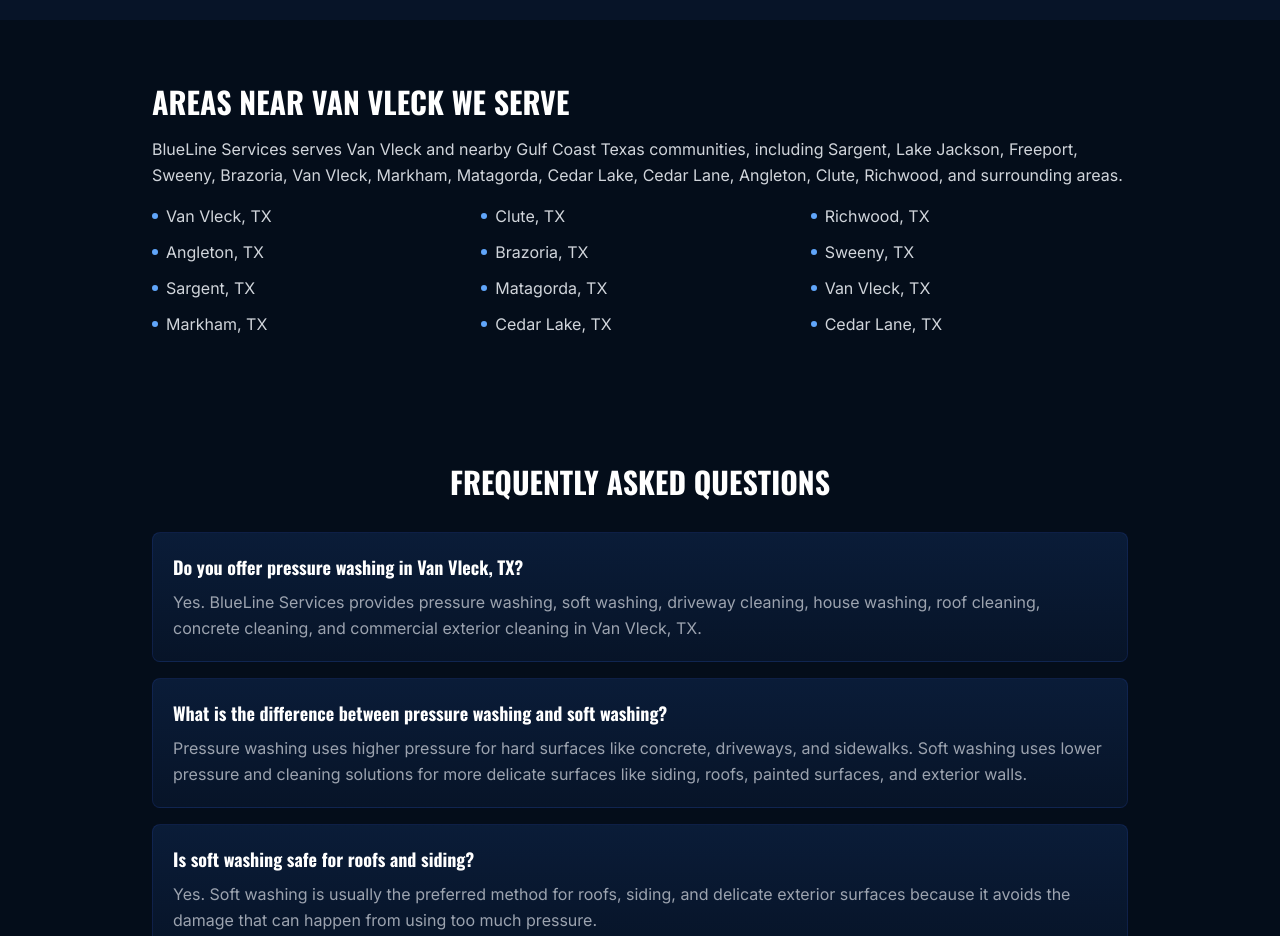
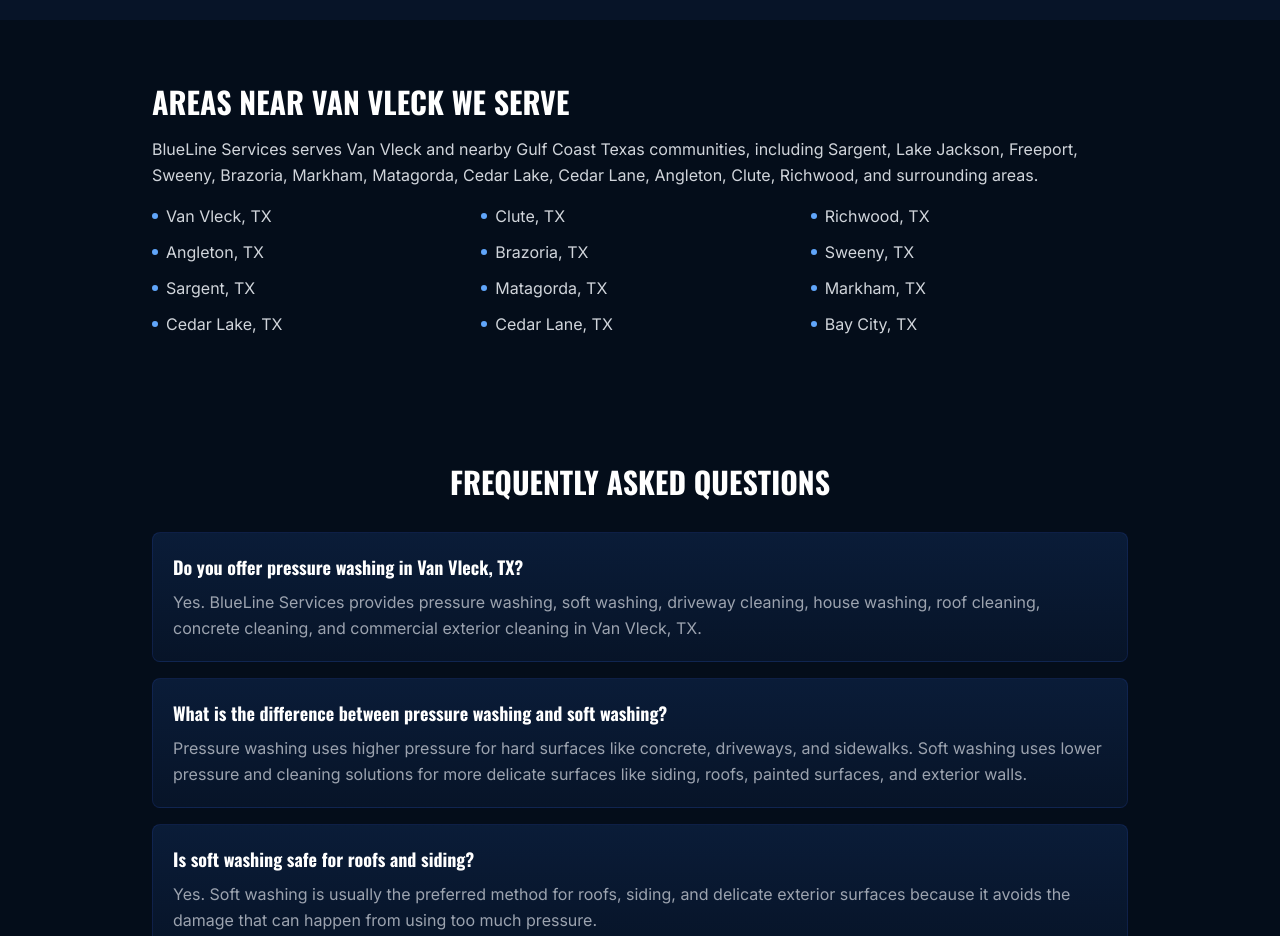
Before and after one commit to JDFerguson1989/blueline-services, a Next.js app: page /pressure-washing-van-vleck-tx in a window 1280 px wide. Shown: the part 2520-3456 px from the top of the page. Built offline with nearby package versions, Linux system fonts and the light colour scheme.

Commit message:
Finish cleanup for new city landing pages

```diff
--- a/app/pressure-washing-angleton-tx/page.tsx
+++ b/app/pressure-washing-angleton-tx/page.tsx
@@ -273,12 +273,12 @@
             Areas Near Angleton We Serve
           </h2>
           <p className="text-gray-300 leading-relaxed mb-4">
-            BlueLine Services serves Angleton and nearby Gulf Coast Texas communities, including Sargent, Lake Jackson, Freeport, Sweeny, Brazoria, Van Vleck, Markham, Matagorda, Cedar Lake, Cedar Lane, Angleton, Clute, Richwood, and surrounding areas.
+            BlueLine Services serves Angleton and nearby Gulf Coast Texas communities, including Sargent, Lake Jackson, Freeport, Sweeny, Brazoria, Van Vleck, Markham, Matagorda, Cedar Lake, Cedar Lane, Clute, Richwood, and surrounding areas.
           </p>
           <div className="grid grid-cols-2 md:grid-cols-3 gap-3 text-gray-300">
             {[
               'Angleton, TX', 'Clute, TX', 'Richwood, TX',
-              'Angleton, TX', 'Brazoria, TX',
+              'Bay City, TX', 'Brazoria, TX',
               'Sweeny, TX', 'Sargent, TX',
               'Matagorda, TX', 'Van Vleck, TX', 'Markham, TX',
               'Cedar Lake, TX', 'Cedar Lane, TX',
--- a/app/pressure-washing-clute-tx/page.tsx
+++ b/app/pressure-washing-clute-tx/page.tsx
@@ -273,11 +273,11 @@
             Areas Near Clute We Serve
           </h2>
           <p className="text-gray-300 leading-relaxed mb-4">
-            BlueLine Services serves Clute and nearby Gulf Coast Texas communities, including Sargent, Lake Jackson, Freeport, Sweeny, Brazoria, Van Vleck, Markham, Matagorda, Cedar Lake, Cedar Lane, Angleton, Clute, Richwood, and surrounding areas.
+            BlueLine Services serves Clute and nearby Gulf Coast Texas communities, including Sargent, Lake Jackson, Freeport, Sweeny, Brazoria, Van Vleck, Markham, Matagorda, Cedar Lake, Cedar Lane, Angleton, Richwood, and surrounding areas.
           </p>
           <div className="grid grid-cols-2 md:grid-cols-3 gap-3 text-gray-300">
             {[
-              'Clute, TX', 'Clute, TX', 'Richwood, TX',
+              'Clute, TX', 'Bay City, TX', 'Richwood, TX',
               'Angleton, TX', 'Brazoria, TX',
               'Sweeny, TX', 'Sargent, TX',
               'Matagorda, TX', 'Van Vleck, TX', 'Markham, TX',
--- a/app/pressure-washing-markham-tx/page.tsx
+++ b/app/pressure-washing-markham-tx/page.tsx
@@ -273,15 +273,16 @@
             Areas Near Markham We Serve
           </h2>
           <p className="text-gray-300 leading-relaxed mb-4">
-            BlueLine Services serves Markham and nearby Gulf Coast Texas communities, including Sargent, Lake Jackson, Freeport, Sweeny, Brazoria, Van Vleck, Markham, Matagorda, Cedar Lake, Cedar Lane, Angleton, Clute, Richwood, and surrounding areas.
+            BlueLine Services serves Markham and nearby Gulf Coast Texas communities, including Sargent, Lake Jackson, Freeport, Sweeny, Brazoria, Van Vleck, Matagorda, Cedar Lake, Cedar Lane, Angleton, Clute, Richwood, and surrounding areas.
           </p>
           <div className="grid grid-cols-2 md:grid-cols-3 gap-3 text-gray-300">
             {[
               'Markham, TX', 'Clute, TX', 'Richwood, TX',
               'Angleton, TX', 'Brazoria, TX',
               'Sweeny, TX', 'Sargent, TX',
-              'Matagorda, TX', 'Van Vleck, TX', 'Markham, TX',
+              'Matagorda, TX', 'Van Vleck, TX',
               'Cedar Lake, TX', 'Cedar Lane, TX',
+              'Bay City, TX',
             ].map((city) => (
               <div key={city} className="flex items-center gap-2">
                 <span className="w-1.5 h-1.5 bg-blue-400 rounded-full"></span>
--- a/app/pressure-washing-matagorda-tx/page.tsx
+++ b/app/pressure-washing-matagorda-tx/page.tsx
@@ -273,15 +273,16 @@
             Areas Near Matagorda We Serve
           </h2>
           <p className="text-gray-300 leading-relaxed mb-4">
-            BlueLine Services serves Matagorda and nearby Gulf Coast Texas communities, including Sargent, Lake Jackson, Freeport, Sweeny, Brazoria, Van Vleck, Markham, Matagorda, Cedar Lake, Cedar Lane, Angleton, Clute, Richwood, and surrounding areas.
+            BlueLine Services serves Matagorda and nearby Gulf Coast Texas communities, including Sargent, Lake Jackson, Freeport, Sweeny, Brazoria, Van Vleck, Markham, Cedar Lake, Cedar Lane, Angleton, Clute, Richwood, and surrounding areas.
           </p>
           <div className="grid grid-cols-2 md:grid-cols-3 gap-3 text-gray-300">
             {[
               'Matagorda, TX', 'Clute, TX', 'Richwood, TX',
               'Angleton, TX', 'Brazoria, TX',
               'Sweeny, TX', 'Sargent, TX',
-              'Matagorda, TX', 'Van Vleck, TX', 'Markham, TX',
+              'Van Vleck, TX', 'Markham, TX',
               'Cedar Lake, TX', 'Cedar Lane, TX',
+              'Bay City, TX',
             ].map((city) => (
               <div key={city} className="flex items-center gap-2">
                 <span className="w-1.5 h-1.5 bg-blue-400 rounded-full"></span>
--- a/app/pressure-washing-van-vleck-tx/page.tsx
+++ b/app/pressure-washing-van-vleck-tx/page.tsx
@@ -273,15 +273,16 @@
             Areas Near Van Vleck We Serve
           </h2>
           <p className="text-gray-300 leading-relaxed mb-4">
-            BlueLine Services serves Van Vleck and nearby Gulf Coast Texas communities, including Sargent, Lake Jackson, Freeport, Sweeny, Brazoria, Van Vleck, Markham, Matagorda, Cedar Lake, Cedar Lane, Angleton, Clute, Richwood, and surrounding areas.
+            BlueLine Services serves Van Vleck and nearby Gulf Coast Texas communities, including Sargent, Lake Jackson, Freeport, Sweeny, Brazoria, Markham, Matagorda, Cedar Lake, Cedar Lane, Angleton, Clute, Richwood, and surrounding areas.
           </p>
           <div className="grid grid-cols-2 md:grid-cols-3 gap-3 text-gray-300">
             {[
               'Van Vleck, TX', 'Clute, TX', 'Richwood, TX',
               'Angleton, TX', 'Brazoria, TX',
               'Sweeny, TX', 'Sargent, TX',
-              'Matagorda, TX', 'Van Vleck, TX', 'Markham, TX',
+              'Matagorda, TX', 'Markham, TX',
               'Cedar Lake, TX', 'Cedar Lane, TX',
+              'Bay City, TX',
             ].map((city) => (
               <div key={city} className="flex items-center gap-2">
                 <span className="w-1.5 h-1.5 bg-blue-400 rounded-full"></span>
```
